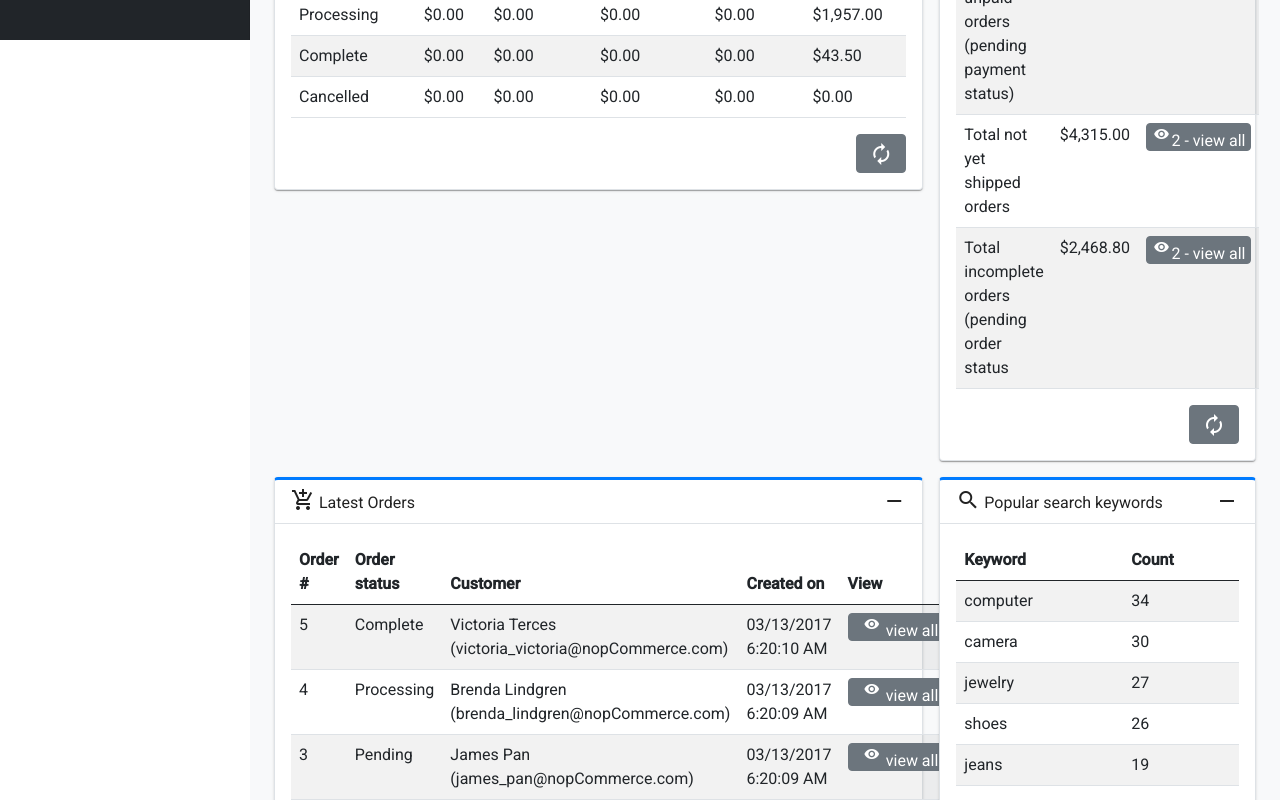
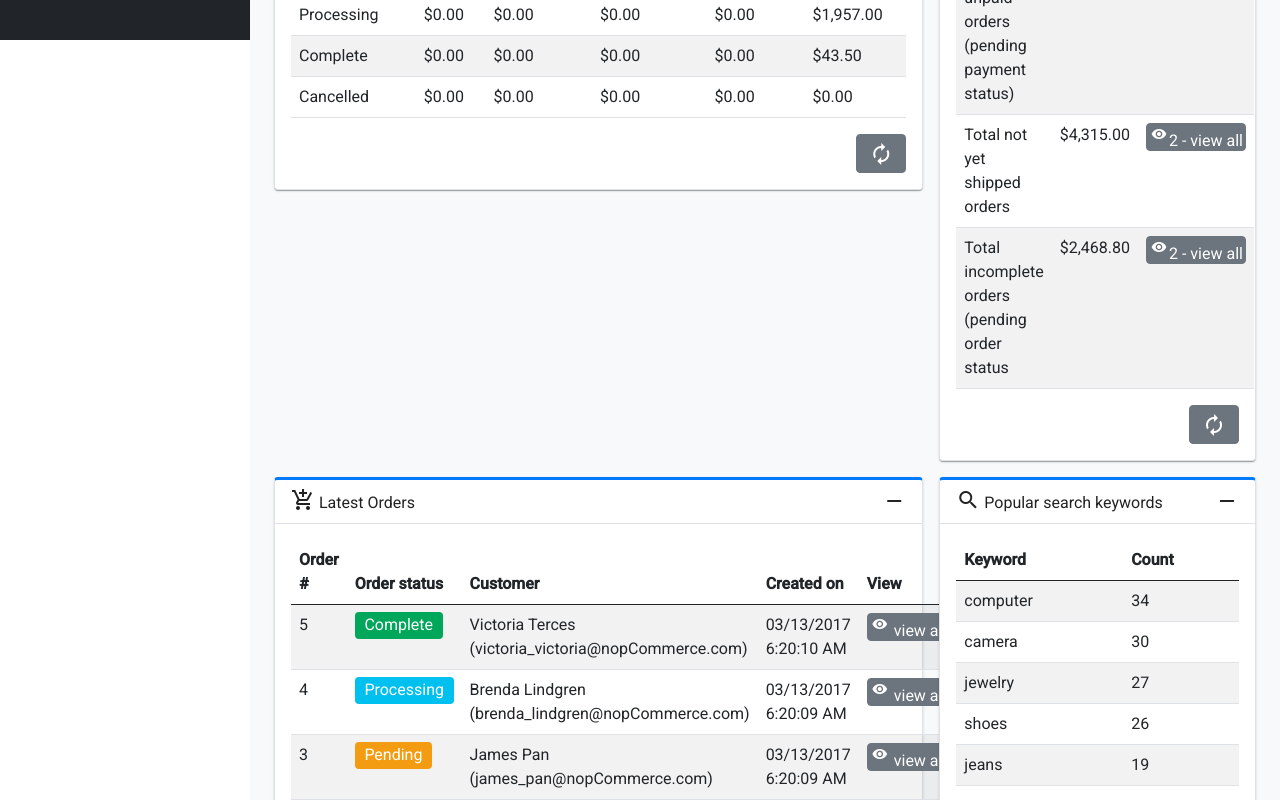
Before and after one commit to kritdev/angular_lab, an Angular app: page / in a window 1280 px wide. Shown: the part 760-1560 px from the top of the page. Built offline with nearby package versions, Linux system fonts and the light colour scheme.

Commit message:
add style to status type

```diff
--- a/src/app/component/table-card/table-card.component.css
+++ b/src/app/component/table-card/table-card.component.css
@@ -10,8 +10,28 @@
 }
 
 .btn_visibility {
-  width: 105px;
+  /* width: 105px; */
   height: 28px;
+  white-space: nowrap;
   padding: 2px;
   font-size: 1rem;
 }
+
+/* Status */
+.status {
+  color: #fff;
+  padding: .2em .6em .3em;
+  border-radius: .25em;
+}
+
+.Complete {
+  background-color: #00a65a;
+}
+
+.Processing {
+  background-color: #00c0ef;
+}
+
+.Pending {
+  background-color: #f39c12;
+}
--- a/src/app/component/table-card/table-card.component.html
+++ b/src/app/component/table-card/table-card.component.html
@@ -15,6 +15,9 @@
             view all
           </a>
         </span>
+        <span *ngSwitchCase="'status'" class="status" [class]="value">
+          {{value}}
+        </span>
         <span *ngSwitchDefault>{{value}}</span>
       </td>
     </tr>
```
